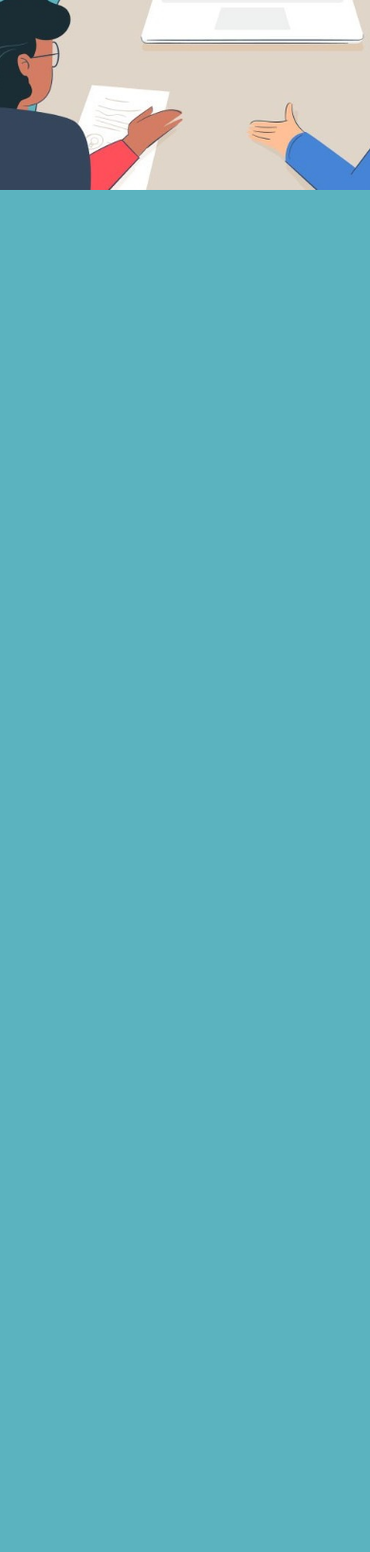
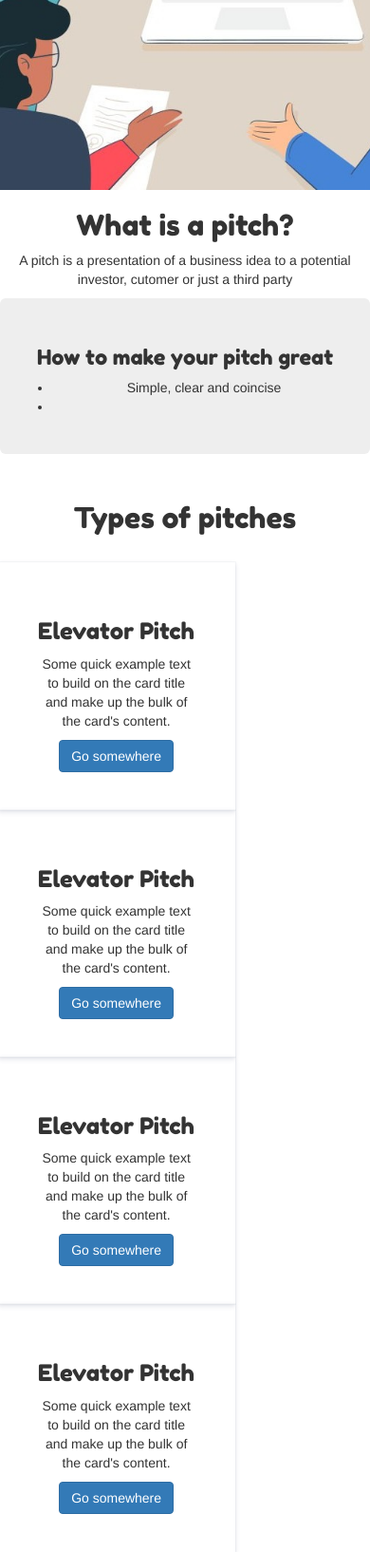
Before and after one commit to lornakamau/pitch, a Flask app: page / in a window 390 px wide. Shown: the part 696-2330 px from the top of the page at 95% size. Before the commit the page ends 896 px from the top, so only its background shows below. Run offline with Flask 2, Linux system fonts and the light colour scheme; some libraries are stand-ins or nearby versions.

Commit message:
add types of pitches cards

```diff
--- a/app/static/index.css
+++ b/app/static/css/index.css
@@ -23,8 +23,18 @@ h1 {
     font-size: 5rem;
     font-family: 'Fredoka One', cursive;
 }
+h2, h3{
+    font-family: 'Fredoka One', cursive;
+}
 
-
+.card{
+    padding: 4rem;
+    margin: 0;
+    box-shadow: 0 0.2rem 0.5rem rgba(103,110,144,.2), 0 0 0 0.1rem rgba(103,110,144,.05);
+}
+.types .col-md-3{
+    padding: 0% 3% 0% 3%;
+}
 @media (max-width: 768px) {
     h1 {
         font-size: 2.2rem;
--- a/app/templates/index.html
+++ b/app/templates/index.html
@@ -2,7 +2,7 @@
 {% block styles%}
 {{ super() }}
 <link rel="stylesheet" href="https://cdnjs.cloudflare.com/ajax/libs/font-awesome/4.7.0/css/font-awesome.min.css">
-<link rel="stylesheet" href="{{url_for('static',filename='index.css')}}" type="text/css">
+<link rel="stylesheet" href="{{url_for('static',filename='css/index.css')}}" type="text/css">
 {% endblock styles%}
 <!-- Content block -->
 {% block content %}
@@ -13,5 +13,65 @@
         <h5>Earl Weaver</h5>
     </div>
 </div>
-
+<div class="container-fluid text-center">
+    <div class="row">
+        <div class="col-md-2"></div>
+        <div class="col-md-8">
+            <h2>What is a pitch?</h2>
+            <p>A pitch is a presentation of a business idea to a potential investor, cutomer or just a third party</p>
+            <div class="jumbotron">
+                <h1>How to make your pitch great</h1>
+                <ul>
+                    <li>Simple, clear and coincise</li>
+                    <li></li>
+                </ul>
+            </div>
+        </div>
+        <div class="col-md-2"></div>
+    </div>
+    <div class="row types">
+        <h2>Types of pitches</h2>
+        <br>
+        <div class="col-md-3">
+            <div class="card" style="width: 25rem;">
+                <h3>Elevator Pitch</h3>
+                <div class="card-body">
+                    <p class="card-text">Some quick example text to build on the card title and make up the bulk
+                        of the card's content.</p>
+                    <a href="#" class="btn btn-primary">Go somewhere</a>
+                </div>
+            </div>
+        </div>
+        <div class="col-md-3">
+            <div class="card" style="width: 25rem;">
+                <h3>Elevator Pitch</h3>
+                <div class="card-body">
+                    <p class="card-text">Some quick example text to build on the card title and make up the bulk
+                        of the card's content.</p>
+                    <a href="#" class="btn btn-primary">Go somewhere</a>
+                </div>
+            </div>
+        </div>
+        <div class="col-md-3">
+            <div class="card" style="width: 25rem;">
+                <h3>Elevator Pitch</h3>
+                <div class="card-body">
+                    <p class="card-text">Some quick example text to build on the card title and make up the bulk
+                        of the card's content.</p>
+                    <a href="#" class="btn btn-primary">Go somewhere</a>
+                </div>
+            </div>
+        </div>
+        <div class="col-md-3">
+            <div class="card" style="width: 25rem;">
+                <h3>Elevator Pitch</h3>
+                <div class="card-body">
+                    <p class="card-text">Some quick example text to build on the card title and make up the bulk
+                        of the card's content.</p>
+                    <a href="#" class="btn btn-primary">Go somewhere</a>
+                </div>
+            </div>
+        </div>
+    </div>
+</div>
 {% endblock %}
```
